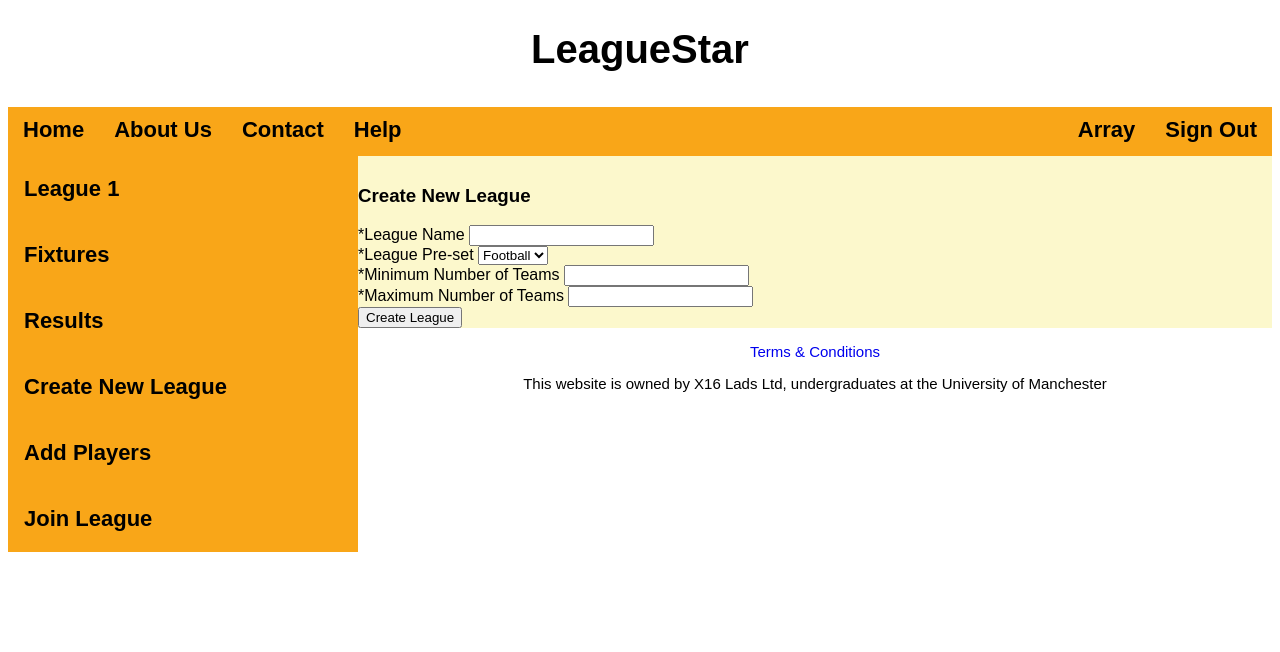
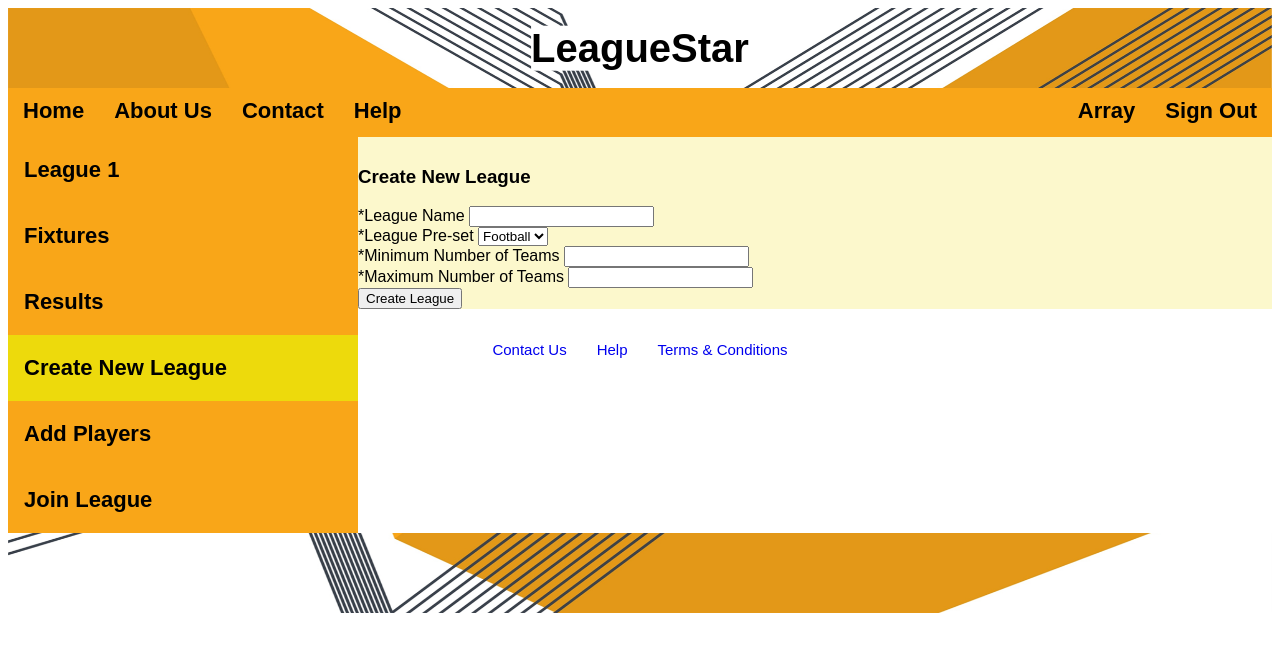
Before and after one commit to joehiggitt/league-star, a PHP site: page /createLeague.php in a window 1280 px wide. Shown: the top 652 px of the page. Run offline with PHP 8.4, Linux system fonts and the light colour scheme; the visitor is signed in with stand-in values (Sample User, id 1).

Commit message:
Finished merge

```diff
--- a/addPlayers.php
+++ b/addPlayers.php
@@ -4,6 +4,7 @@
 	<title>Add Players - LeagueStar</title>
 	<meta name="description" content="Add players to your league.">
 	<link rel="stylesheet" type="text/css" href="styles.css">
+	<link rel="stylesheet" href="https://fonts.googleapis.com/css?family=Didact Gothic">
 	<script src="https://ajax.googleapis.com/ajax/libs/jquery/3.5.1/jquery.min.js"></script>
 	<script>
 		function createForm(num, maxNum)
@@ -78,7 +79,7 @@
 			<li><a href="viewFixtures.php">Fixtures</a></li>
 			<li><a href="viewResults.php">Results</a></li>
 			<li><a href="createLeague.php">Create New League</a></li>
-			<li>&#9;<a href="addPlayers.php" class="active">Add Players</a></li>
+			<li>&#9;<a href="addPlayers.php" id="active">Add Players</a></li>
 			<li><a href="joinLeague.php">Join League</a></li>
 		</ul>
 	</aside>
--- a/createLeague.php
+++ b/createLeague.php
@@ -3,7 +3,7 @@
     <head>
         <meta charset="utf-8">
         <link rel="stylesheet" type="text/css" href="styles.css">
-    	<script src="https://ajax.googleapis.com/ajax/libs/jquery/3.5.1/jquery.min.js"></script>
+    	<link rel="stylesheet" href="https://fonts.googleapis.com/css?family=Didact Gothic">
         <title></title>
     </head>
     <body>
@@ -15,7 +15,8 @@
             }
     	?>
         <header>
-    			<h1>LeagueStar</h1>
+    		<img src="Header.png" alt="header" height="80px" width="100%">
+    		<div class="imageText"><h1>LeagueStar</h1></div>
     	</header>
     	<nav>
     		<ul class="navNav">
@@ -36,7 +37,7 @@
                 <li><a href="viewLeague.php">League 1</a></li>
                 <li>&#9;<a href="viewFixtures.php">Fixtures</a></li>
                 <li>&#9;<a href="viewResults.php">Results</a></li>
-                <li>&#9;<a href="createLeague.php" class="active">Create New League</a></li>
+                <li>&#9;<a href="createLeague.php" id="active">Create New League</a></li>
     			<li>&#9;<a href="addPlayers.php">Add Players</a></li>
                 <li><a href="joinLeague.php">Join League</a></li>
             </ul>
@@ -77,9 +78,11 @@
                 }
             ?>
     	</main>
-    	<footer>
-    		<p><a href="terms.php">Terms & Conditions</a></p>
-    		<p>This website is owned by X16 Lads Ltd, undergraduates at the University of Manchester</p>
+        <footer>
+    		<img src="Footer.png" height="80px" width="100%">
+    		<div class="imageText">
+    			<p><a href="contact.php" class="class">Contact Us</a>&emsp;&emsp;<a href="help.php" class="class">Help</a>&emsp;&emsp;<a href="terms.php" class="class">Terms & Conditions</a></p>
+    		</div>
     	</footer>
     </body>
 </html>
--- a/terms.php
+++ b/terms.php
@@ -4,7 +4,7 @@
 	<title>Terms & Conditions - LeagueStar</title>
 	<meta name="description" content="Terms & Conditions">
     <link rel="stylesheet" type="text/css" href="styles.css">
-	<script src="https://ajax.googleapis.com/ajax/libs/jquery/3.5.1/jquery.min.js"></script>
+	<link rel="stylesheet" href="https://fonts.googleapis.com/css?family=Didact Gothic">
 </head>
 <body>
 	<?php
--- a/viewFixtures.php
+++ b/viewFixtures.php
@@ -4,7 +4,7 @@
 <head>
 	<title> League Star - Fixture</title>
 	<link rel="stylesheet" type="text/css" href="styles.css">
-	<script src="https://ajax.googleapis.com/ajax/libs/jquery/3.5.1/jquery.min.js"></script>
+	<link rel="stylesheet" href="https://fonts.googleapis.com/css?family=Didact Gothic">
 
 	<style type="text/css">
 
--- a/viewResults.php
+++ b/viewResults.php
@@ -4,7 +4,7 @@
 <head>
 	<title> League Star - view Results</title>
 	<link rel="stylesheet" type="text/css" href="styles.css">
-	<script src="https://ajax.googleapis.com/ajax/libs/jquery/3.5.1/jquery.min.js"></script>
+	<link rel="stylesheet" href="https://fonts.googleapis.com/css?family=Didact Gothic">
 
 	<style type="text/css">
 
```
Also changed, not shown: about.php (+8 -4 lines), contact.php (+4 -3 lines), help.php (+8 -4 lines), joinLeague.php (+8 -5 lines), Footer.png (added), Header.png (added).
